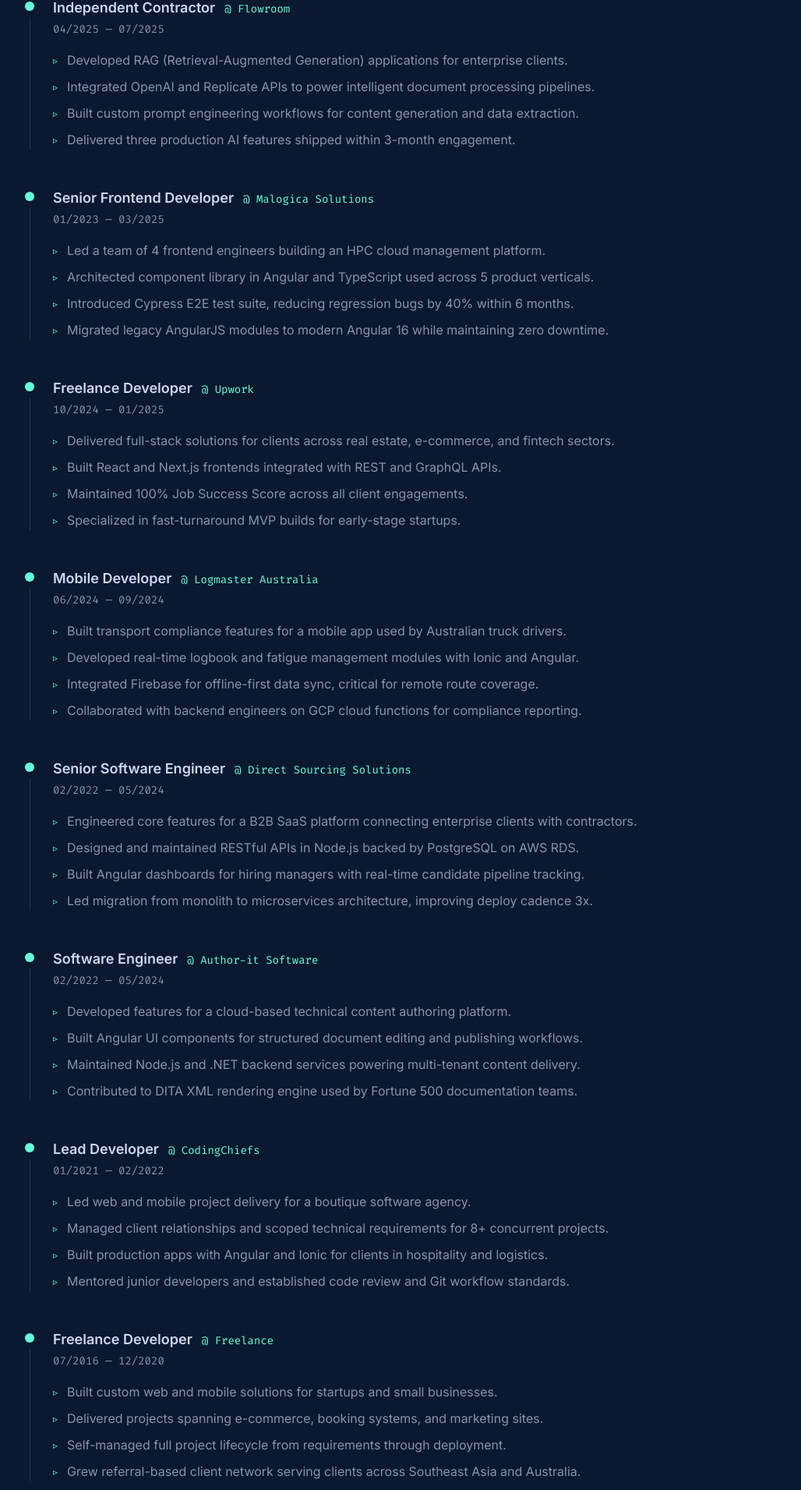
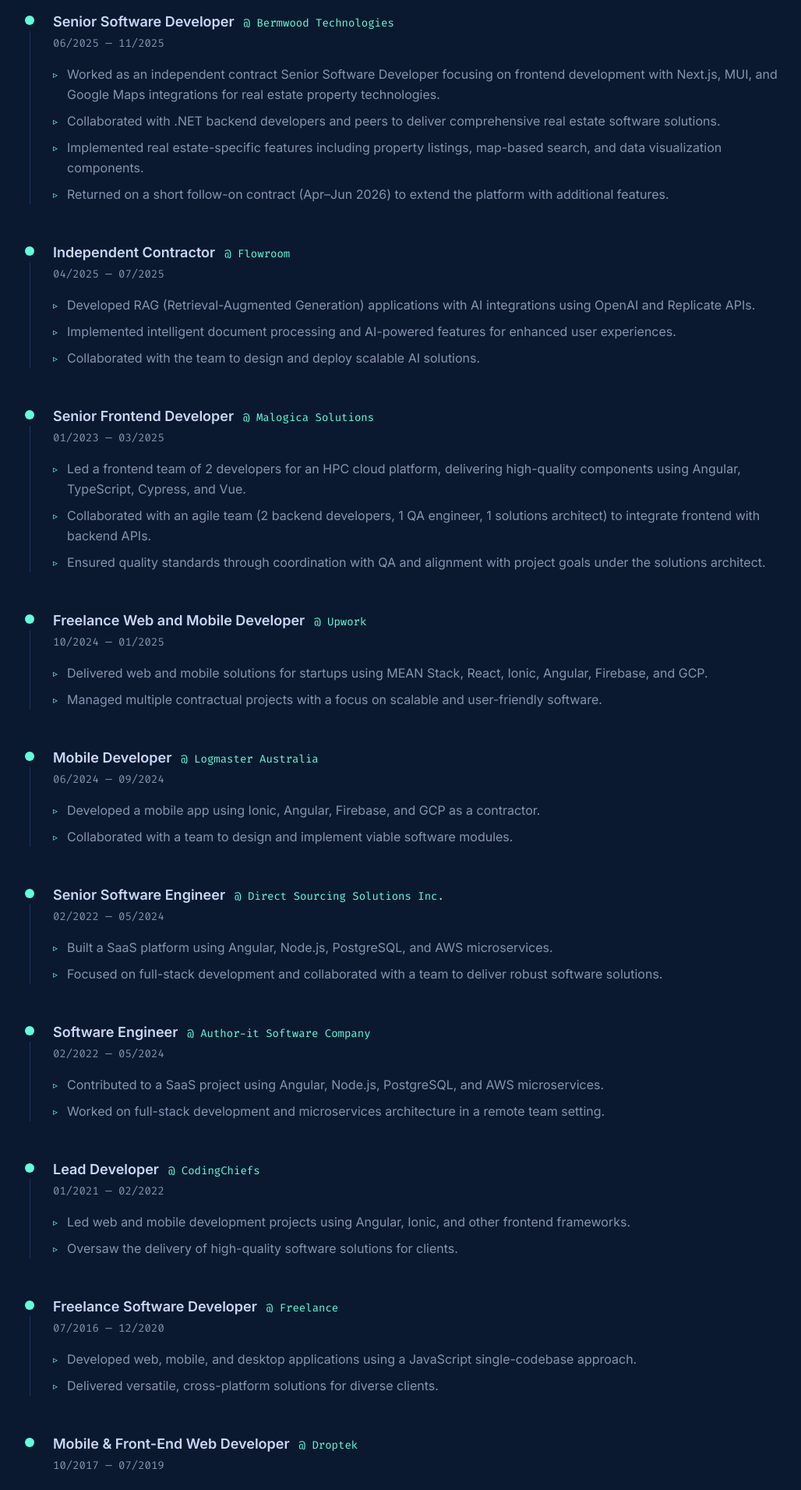
Before and after one commit to gongalt/aj-portfolio, a Next.js app: page /about in a window 1280 px wide. Shown: the part 1478-3389 px from the top of the page at 78% size, without its empty margins (120-1148 px from the left). Built offline with nearby package versions, Linux system fonts and the light colour scheme.

Commit message:
Align experience bullets to resume (remove unverified metrics); add Posteridy AI as work entry

```diff
--- a/src/app/about/page.tsx
+++ b/src/app/about/page.tsx
@@ -27,14 +27,24 @@
     ],
   },
   {
+    role: "Full Stack / AI Engineer",
+    company: "Posteridy AI",
+    period: "12/2025 — 03/2026",
+    bullets: [
+      "Built a production AI business-credit coaching platform end to end, with a NestJS API and Next.js frontend, live at posteridy.ai.",
+      "Implemented retrieval-augmented generation (RAG) over a curated knowledge base using PostgreSQL with pgvector and OpenAI embeddings.",
+      "Integrated Stripe subscription billing with webhook-driven provisioning, plus admin tooling for knowledge-base curation.",
+      "Deployed Dockerized services to AWS (ECS, RDS, CloudFront) with CI/CD via GitHub Actions.",
+    ],
+  },
+  {
     role: "Senior Software Developer",
     company: "Bermwood Technologies",
     period: "06/2025 — 11/2025",
     bullets: [
-      "Built a modern real estate platform from the ground up serving property buyers and agents.",
-      "Implemented interactive property maps using Google Maps API with custom overlays and clustering.",
-      "Architected frontend with Next.js and MUI, achieving sub-2s page loads on listing detail pages.",
-      "Integrated Supabase for real-time listing updates and user authentication flows.",
+      "Worked as an independent contract Senior Software Developer focusing on frontend development with Next.js, MUI, and Google Maps integrations for real estate property technologies.",
+      "Collaborated with .NET backend developers and peers to deliver comprehensive real estate software solutions.",
+      "Implemented real estate-specific features including property listings, map-based search, and data visualization components.",
       "Returned on a short follow-on contract (Apr–Jun 2026) to extend the platform with additional features.",
     ],
   },
@@ -43,10 +53,9 @@
     company: "Flowroom",
     period: "04/2025 — 07/2025",
     bullets: [
-      "Developed RAG (Retrieval-Augmented Generation) applications for enterprise clients.",
-      "Integrated OpenAI and Replicate APIs to power intelligent document processing pipelines.",
-      "Built custom prompt engineering workflows for content generation and data extraction.",
-      "Delivered three production AI features shipped within 3-month engagement.",
+      "Developed RAG (Retrieval-Augmented Generation) applications with AI integrations using OpenAI and Replicate APIs.",
+      "Implemented intelligent document processing and AI-powered features for enhanced user experiences.",
+      "Collaborated with the team to design and deploy scalable AI solutions.",
     ],
   },
   {
@@ -54,21 +63,18 @@
     company: "Malogica Solutions",
     period: "01/2023 — 03/2025",
     bullets: [
-      "Led a team of 4 frontend engineers building an HPC cloud management platform.",
-      "Architected component library in Angular and TypeScript used across 5 product verticals.",
-      "Introduced Cypress E2E test suite, reducing regression bugs by 40% within 6 months.",
-      "Migrated legacy AngularJS modules to modern Angular 16 while maintaining zero downtime.",
+      "Led a frontend team of 2 developers for an HPC cloud platform, delivering high-quality components using Angular, TypeScript, Cypress, and Vue.",
+      "Collaborated with an agile team (2 backend developers, 1 QA engineer, 1 solutions architect) to integrate frontend with backend APIs.",
+      "Ensured quality standards through coordination with QA and alignment with project goals under the solutions architect.",
     ],
   },
   {
-    role: "Freelance Developer",
+    role: "Freelance Web and Mobile Developer",
     company: "Upwork",
     period: "10/2024 — 01/2025",
     bullets: [
-      "Delivered full-stack solutions for clients across real estate, e-commerce, and fintech sectors.",
-      "Built React and Next.js frontends integrated with REST and GraphQL APIs.",
-      "Maintained 100% Job Success Score across all client engagements.",
-      "Specialized in fast-turnaround MVP builds for early-stage startups.",
+      "Delivered web and mobile solutions for startups using MEAN Stack, React, Ionic, Angular, Firebase, and GCP.",
+      "Managed multiple contractual projects with a focus on scalable and user-friendly software.",
     ],
   },
   {
@@ -76,32 +82,26 @@
     company: "Logmaster Australia",
     period: "06/2024 — 09/2024",
     bullets: [
-      "Built transport compliance features for a mobile app used by Australian truck drivers.",
-      "Developed real-time logbook and fatigue management modules with Ionic and Angular.",
-      "Integrated Firebase for offline-first data sync, critical for remote route coverage.",
-      "Collaborated with backend engineers on GCP cloud functions for compliance reporting.",
+      "Developed a mobile app using Ionic, Angular, Firebase, and GCP as a contractor.",
+      "Collaborated with a team to design and implement viable software modules.",
     ],
   },
   {
     role: "Senior Software Engineer",
-    company: "Direct Sourcing Solutions",
+    company: "Direct Sourcing Solutions Inc.",
     period: "02/2022 — 05/2024",
     bullets: [
-      "Engineered core features for a B2B SaaS platform connecting enterprise clients with contractors.",
-      "Designed and maintained RESTful APIs in Node.js backed by PostgreSQL on AWS RDS.",
-      "Built Angular dashboards for hiring managers with real-time candidate pipeline tracking.",
-      "Led migration from monolith to microservices architecture, improving deploy cadence 3x.",
+      "Built a SaaS platform using Angular, Node.js, PostgreSQL, and AWS microservices.",
+      "Focused on full-stack development and collaborated with a team to deliver robust software solutions.",
     ],
   },
   {
     role: "Software Engineer",
-    company: "Author-it Software",
+    company: "Author-it Software Company",
     period: "02/2022 — 05/2024",
     bullets: [
-      "Developed features for a cloud-based technical content authoring platform.",
-      "Built Angular UI components for structured document editing and publishing workflows.",
-      "Maintained Node.js and .NET backend services powering multi-tenant content delivery.",
-      "Contributed to DITA XML rendering engine used by Fortune 500 documentation teams.",
+      "Contributed to a SaaS project using Angular, Node.js, PostgreSQL, and AWS microservices.",
+      "Worked on full-stack development and microservices architecture in a remote team setting.",
     ],
   },
   {
@@ -109,32 +109,26 @@
     company: "CodingChiefs",
     period: "01/2021 — 02/2022",
     bullets: [
-      "Led web and mobile project delivery for a boutique software agency.",
-      "Managed client relationships and scoped technical requirements for 8+ concurrent projects.",
-      "Built production apps with Angular and Ionic for clients in hospitality and logistics.",
-      "Mentored junior developers and established code review and Git workflow standards.",
+      "Led web and mobile development projects using Angular, Ionic, and other frontend frameworks.",
+      "Oversaw the delivery of high-quality software solutions for clients.",
     ],
   },
   {
-    role: "Freelance Developer",
+    role: "Freelance Software Developer",
     company: "Freelance",
     period: "07/2016 — 12/2020",
     bullets: [
-      "Built custom web and mobile solutions for startups and small businesses.",
-      "Delivered projects spanning e-commerce, booking systems, and marketing sites.",
-      "Self-managed full project lifecycle from requirements through deployment.",
-      "Grew referral-based client network serving clients across Southeast Asia and Australia.",
+      "Developed web, mobile, and desktop applications using a JavaScript single-codebase approach.",
+      "Delivered versatile, cross-platform solutions for diverse clients.",
     ],
   },
   {
-    role: "Mobile & Frontend Developer",
+    role: "Mobile & Front-End Web Developer",
     company: "Droptek",
     period: "10/2017 — 07/2019",
     bullets: [
-      "Developed cross-platform mobile apps with Ionic and Angular for iOS and Android.",
-      "Built React Native features for a consumer delivery tracking application.",
-      "Implemented push notifications, geolocation, and offline caching for field teams.",
-      "Collaborated with UI/UX designers to produce pixel-perfect mobile interfaces.",
+      "Built mobile and web applications using Ionic, Angular, React Native, and React.js.",
+      "Focused on creating responsive and efficient frontend solutions.",
     ],
   },
 ];
```
Also changed, not shown: 1 other file (tests, documents, lock files or other folders).
